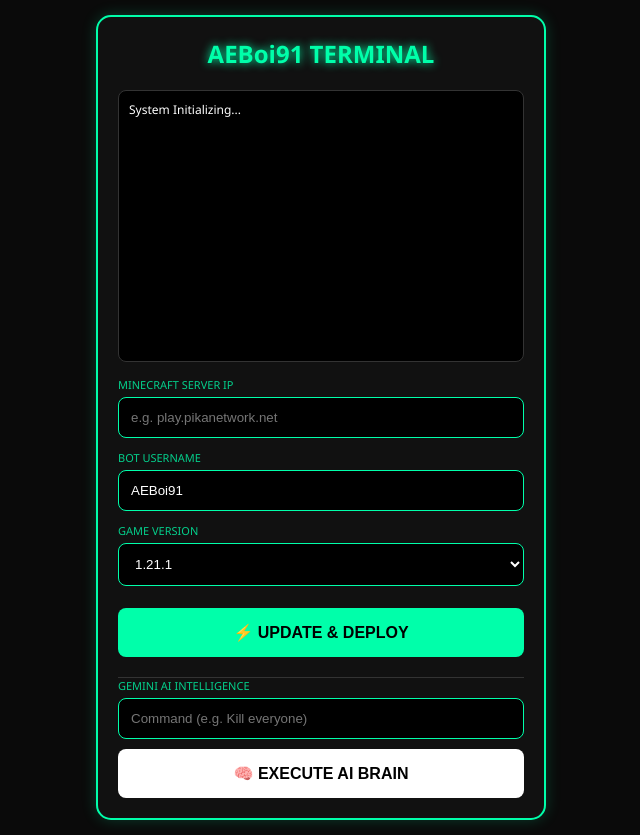
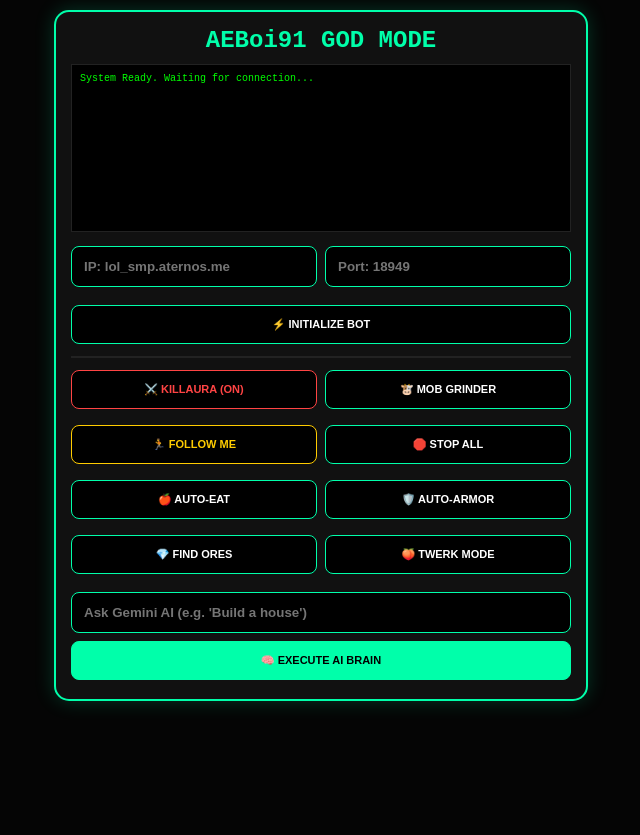
Before and after one commit to hs7878019275-star/AI-BOT-MINECRAFT-, a website: page index.html in a window 1280 px wide. Shown: the whole page, without its empty margins (319-959 px from the left). After the commit the page ends 800 px from the top, so only its background shows below. Drawn offline with nearby package versions, Linux system fonts and the light colour scheme; no server answers.

Commit message:
Update title and style for AEBoi91 interface

```diff
--- a/index.html
+++ b/index.html
@@ -1,90 +1,55 @@
 <!DOCTYPE html>
-<html lang="en">
+<html>
 <head>
-    <meta charset="UTF-8">
-    <meta name="viewport" content="width=device-width, initial-scale=1.0">
-    <title>AEBoi91 MASTER PANEL</title>
+    <title>AEBoi91 GOD CONSOLE</title>
+    <meta name="viewport" content="width=device-width, initial-scale=1">
     <style>
-        :root { --main-color: #00ffaa; --bg-color: #0a0a0a; }
-        body { background: var(--bg-color); color: var(--main-color); font-family: 'Segoe UI', monospace; margin: 0; padding: 15px; display: flex; flex-direction: column; align-items: center; }
-        .container { width: 100%; max-width: 450px; border: 2px solid var(--main-color); border-radius: 15px; padding: 20px; box-sizing: border-box; background: #111; box-shadow: 0 0 15px rgba(0, 255, 170, 0.2); }
-        h2 { text-align: center; margin-top: 0; font-size: 1.5rem; text-shadow: 0 0 10px var(--main-color); }
-        #log { height: 250px; background: #000; border: 1px solid #333; border-radius: 8px; overflow-y: auto; padding: 10px; font-size: 12px; color: #fff; margin-bottom: 15px; }
-        .input-group { margin-bottom: 12px; }
-        label { font-size: 11px; display: block; margin-bottom: 5px; color: var(--main-color); opacity: 0.8; text-transform: uppercase; }
-        input, select { width: 100%; padding: 12px; background: #000; border: 1px solid var(--main-color); color: #fff; border-radius: 8px; box-sizing: border-box; outline: none; }
-        button { width: 100%; padding: 15px; background: var(--main-color); color: #000; border: none; border-radius: 8px; font-weight: bold; font-size: 16px; cursor: pointer; transition: 0.3s; margin-top: 10px; }
-        button:active { transform: scale(0.95); opacity: 0.8; }
-        .ai-section { margin-top: 20px; border-top: 1px solid #333; pt: 15px; }
+        body { background: #050505; color: #00ffaa; font-family: 'Courier New', monospace; padding: 10px; margin: 0; }
+        .box { border: 2px solid #00ffaa; padding: 15px; border-radius: 15px; background: #111; max-width: 500px; margin: auto; box-shadow: 0 0 20px #00ffaa33; }
+        #log { height: 150px; background: #000; overflow-y: auto; border: 1px solid #222; margin: 10px 0; padding: 8px; font-size: 10px; color: #0f0; }
+        .grid { display: grid; grid-template-columns: 1fr 1fr; gap: 8px; margin-bottom: 10px; }
+        input, select, button { width: 100%; padding: 12px; margin: 4px 0; background: #000; border: 1px solid #00ffaa; color: #fff; border-radius: 8px; box-sizing: border-box; font-weight: bold; }
+        button { cursor: pointer; transition: 0.2s; text-transform: uppercase; font-size: 11px; }
+        button:active { transform: scale(0.95); background: #00ffaa; color: #000; }
+        .red { border-color: #ff4444; color: #ff4444; }
+        .gold { border-color: #ffcc00; color: #ffcc00; }
     </style>
 </head>
 <body>
+    <div class="box">
+        <h2 style="text-align:center; margin:0 0 10px 0;">AEBoi91 GOD MODE</h2>
+        <div id="log">System Ready. Waiting for connection...</div>
 
-<div class="container">
-    <h2>AEBoi91 TERMINAL</h2>
+        <div class="grid">
+            <input type="text" id="h" placeholder="IP: lol_smp.aternos.me">
+            <input type="number" id="p" placeholder="Port: 18949">
+        </div>
+        <button onclick="update()">⚡ INITIALIZE BOT</button>
 
-    <div id="log">System Initializing...</div>
+        <hr style="border: 0.5px solid #222;">
 
-    <div class="input-group">
-        <label>Minecraft Server IP</label>
-        <input type="text" id="host" placeholder="e.g. play.pikanetwork.net">
+        <div class="grid">
+            <button class="red" onclick="cmd('guard')">⚔️ KILLAURA (ON)</button>
+            <button onclick="cmd('grind')">🐮 MOB GRINDER</button>
+            <button class="gold" onclick="cmd('follow')">🏃 FOLLOW ME</button>
+            <button onclick="cmd('stop')">🛑 STOP ALL</button>
+            <button onclick="cmd('eat')">🍎 AUTO-EAT</button>
+            <button onclick="cmd('armor')">🛡️ AUTO-ARMOR</button>
+            <button onclick="cmd('xray')">💎 FIND ORES</button>
+            <button onclick="cmd('twerk')">🍑 TWERK MODE</button>
         </div>
 
-    <div class="input-group">
-        <label>Bot Username</label>
-        <input type="text" id="name" value="AEBoi91">
-    </div>
-
-    <div class="input-group">
-        <label>Game Version</label>
-        <select id="ver">
-            <option value="1.21.1">1.21.1</option>
-            <option value="1.20.1">1.20.1</option>
-            <option value="1.19.4">1.19.4</option>
-            <option value="1.18.2">1.18.2</option>
-        </select>
-    </div>
-
-    <button onclick="updateBot()">⚡ UPDATE & DEPLOY</button>
-
-    <div class="ai-section">
-        <label>Gemini AI Intelligence</label>
-        <input type="text" id="aiInput" placeholder="Command (e.g. Kill everyone)">
-        <button onclick="sendAI()" style="background: #fff; color: #000;">🧠 EXECUTE AI BRAIN</button>
-    </div>
+        <input type="text" id="ai" placeholder="Ask Gemini AI (e.g. 'Build a house')">
+        <button style="background: #00ffaa; color: #000;" onclick="ask()">🧠 EXECUTE AI BRAIN</button>
     </div>
 
     <script src="/socket.io/socket.io.js"></script>
     <script>
         const socket = io();
-    const logElement = document.getElementById('log');
-
-    function updateBot() {
-        const host = document.getElementById('host').value;
-        const name = document.getElementById('name').value;
-        const ver = document.getElementById('ver').value;
-        socket.emit('update', { host, name, ver });
-        addLog(`[SYSTEM] Restarting bot as ${name} on ${host}...`);
-    }
-
-    function sendAI() {
-        const msg = document.getElementById('aiInput').value;
-        if (!msg) return;
-        socket.emit('ai', msg);
-        addLog(`[AI] Sent: ${msg}`);
-        document.getElementById('aiInput').value = '';
-    }
-
-    function addLog(msg) {
-        const div = document.createElement('div');
-        div.style.marginBottom = '5px';
-        div.innerText = msg;
-        logElement.appendChild(div);
-        logElement.scrollTop = logElement.scrollHeight;
-    }
-
-    socket.on('chat', (m) => addLog(m));
+        function update() { socket.emit('update', { host: document.getElementById('h').value, port: parseInt(document.getElementById('p').value) }); }
+        function cmd(type) { socket.emit('mode', type); }
+        function ask() { socket.emit('ai', document.getElementById('ai').value); document.getElementById('ai').value=''; }
+        socket.on('chat', m => { const l=document.getElementById('log'); l.innerHTML+=`<div>${m}</div>`; l.scrollTop=l.scrollHeight; });
     </script>
-
 </body>
 </html>
```
Lines whose indentation alone changed are shown as unchanged.
